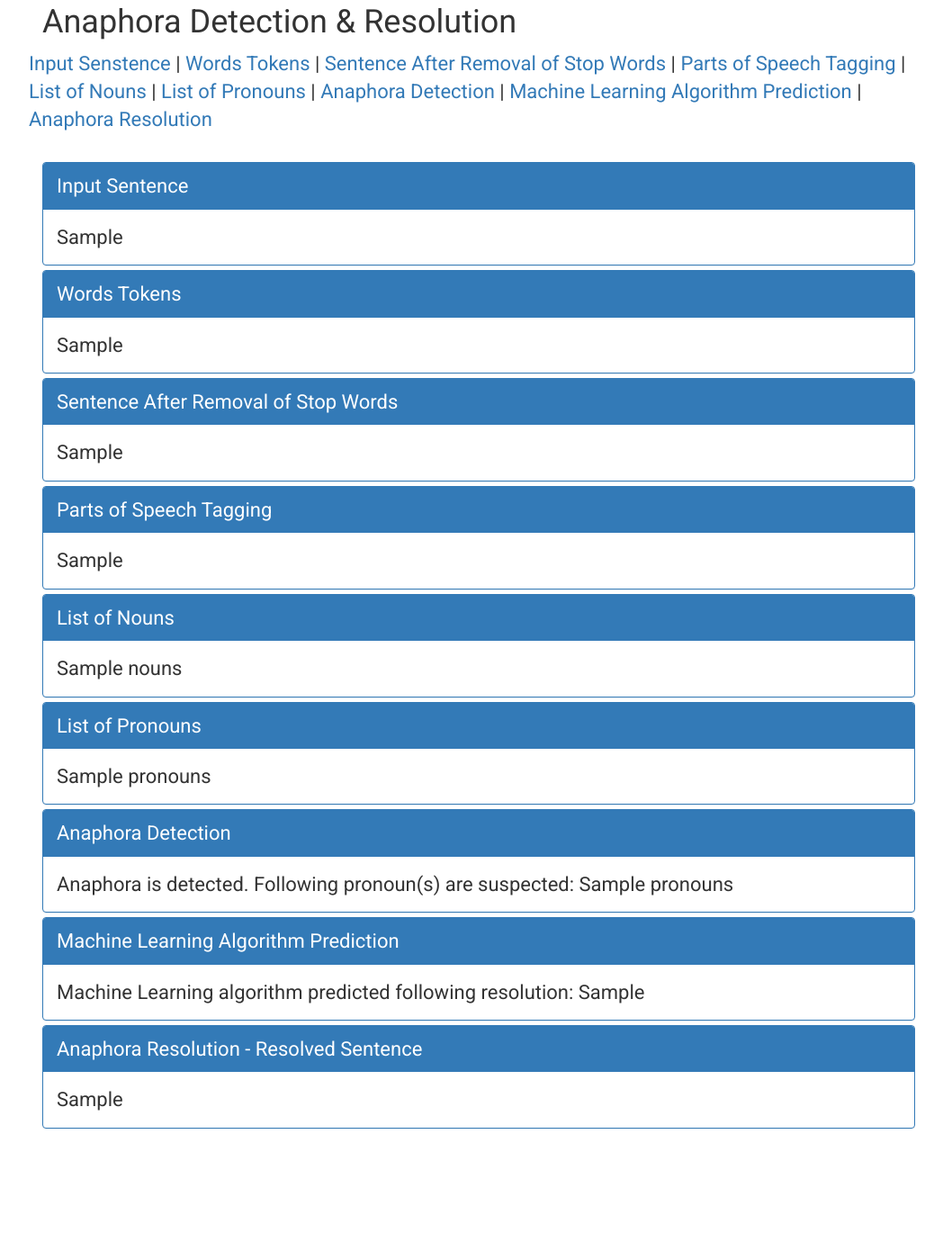
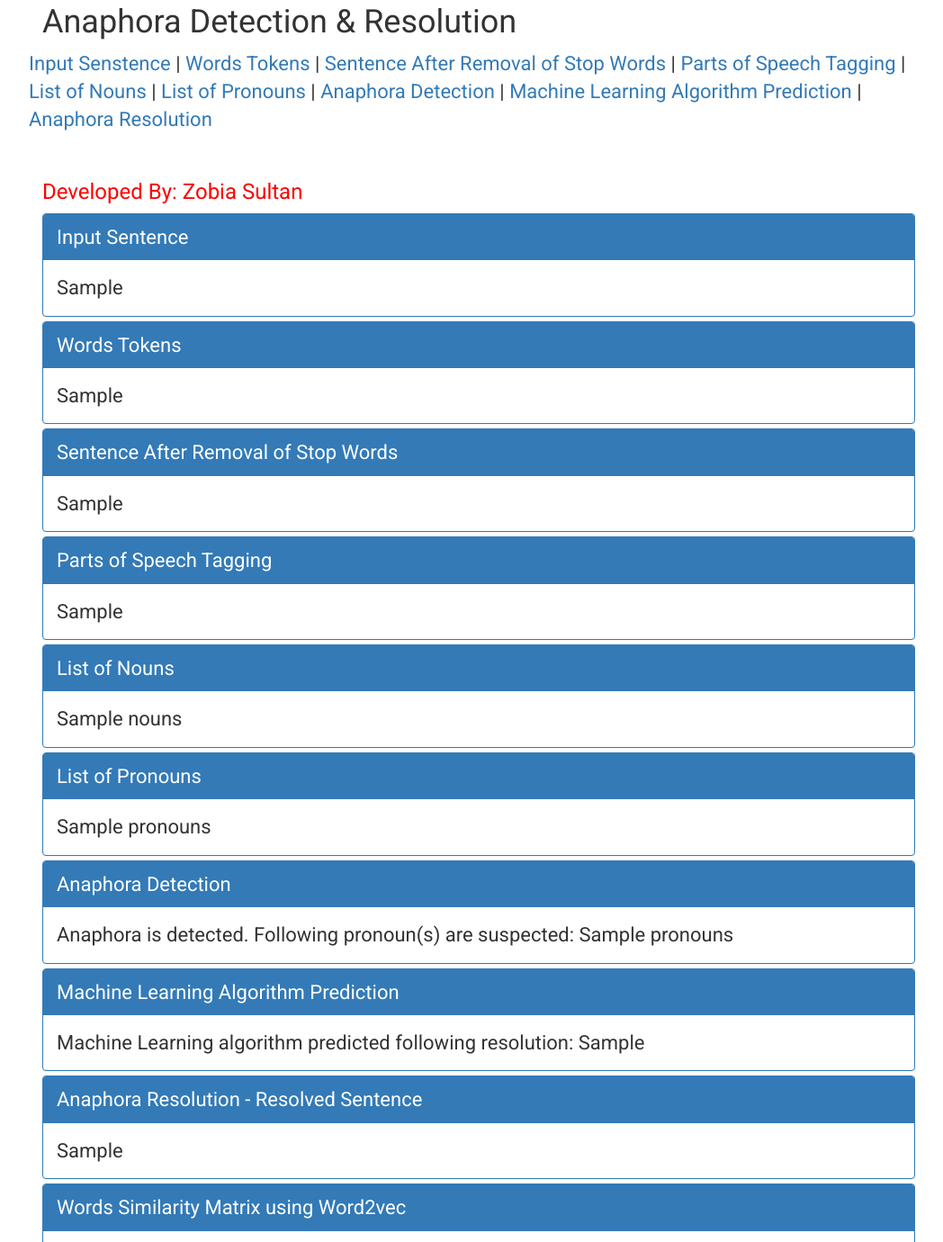
Before and after one commit to macwindow10/nlp_anaphora_detection_and_resolution, a Flask app: template templates/index.html in a window 1280 px wide. Shown: the part 15-1395 px from the top of the page at 90% size, without its empty margins (108-1156 px from the left). Before the commit the page ends 1269 px from the top, so only its background shows below. Run offline with Flask 3, Linux system fonts and the light colour scheme; the template is opened without the code that fills it: most values are stand-ins (such as "Sample title", 1, 10 or a date in 2020); some libraries are stand-ins or nearby versions.

Commit message:
word2vec

```diff
--- a/main.py
+++ b/main.py
@@ -3,10 +3,25 @@ from nltk.corpus import stopwords
 from nltk.tokenize import word_tokenize
 from sklearn.feature_extraction.text import CountVectorizer
 from sklearn.linear_model import LogisticRegression
+import numpy as np
+import matplotlib.pyplot as plt
+import seaborn as sns
+import pandas as pd
+import pprint
+from gensim import models
 
 nltk.download('stopwords')
 nltk.download('punkt')
 nltk.download('averaged_perceptron_tagger')
+
+# load w2v from pre-built Google data
+w2v = models.word2vec.Word2Vec()
+# download bin.gz from: https://code.google.com/archive/p/word2vec/
+w2v = models.KeyedVectors.load_word2vec_format(
+    "D:\\pythonprojects\\GoogleNews-vectors-negative300\\GoogleNews-vectors-negative300.bin",
+    binary=True)
+w2v_vocab = set(w2v.index_to_key)
+print("Loaded {} words in vocabulary".format(len(w2v_vocab)))
 
 
 def remove_stop_words(word_tokens, stop_words):
@@ -16,6 +31,31 @@ def remove_stop_words(word_tokens, stop_words):
             filtered_sentence.append(w)
     return filtered_sentence
 
+
+def words_similarity_matrix(nouns):
+    words = ["Coca_Cola", "Pepsi", "pepsi", "cola", "Microsoft", "Samsung", "Apple", "Google"]
+    words = nouns
+    similarities = np.zeros((len(words), len(words)), dtype=np.float_)
+    for idx1, word1 in enumerate(words):
+        for idx2, word2 in enumerate(words):
+            # note KeyError is possible if word doesn't exist
+            sim = w2v.similarity(word1, word2)
+            similarities[idx1, idx2] = sim
+
+    df = pd.DataFrame.from_records(similarities, columns=words)
+    df.index = words
+
+    f, ax = plt.subplots(1, 1, figsize=(10, 6))
+    cmap = plt.cm.Blues
+    mask = np.zeros_like(df)
+    mask[np.triu_indices_from(mask)] = True
+    sns.heatmap(df, cmap=cmap, mask=mask, square=True, ax=ax)
+    _ = plt.yticks(rotation=90)
+    plt.xlabel('Words')
+    _ = plt.xticks(rotation=45)
+    _ = plt.title("Similarities between words")
+    plt.show()
+    return f
 '''
 if __name__ == '__main__':
     example_1 = "The system must provide a user-friendly interface for creating and editing documents. Users should " \
--- a/templates/index.html
+++ b/templates/index.html
@@ -31,6 +31,7 @@
         <a href="#">Anaphora Resolution</a>
     </div>
     <br />
+    <h3 style="color: red">Developed By: Zobia Sultan</h3>
     <div class="panel-group">
         <div class="panel panel-primary">
             <div class="panel-heading">Input Sentence</div>
@@ -74,6 +75,12 @@
                 {{resolved_sentence}}
             </div>
         </div>
+        <div class="panel panel-primary">
+            <div class="panel-heading">Words Similarity Matrix using Word2vec</div>
+            <div class="panel-body">
+                <img src="/plot_words_similarity_matrix.png" alt="words similarity matrix">
+            </div>
+        </div>
     </div>
     <br>
     {% for error in errors %}
--- a/webserver.py
+++ b/webserver.py
@@ -1,10 +1,14 @@
-from flask import Flask, render_template
+import io
+import random
+from flask import Flask, render_template, Response
 import nltk
 from nltk.corpus import stopwords
 from nltk.tokenize import word_tokenize
 from sklearn.feature_extraction.text import CountVectorizer
 from sklearn.linear_model import LogisticRegression
-from main import remove_stop_words
+from main import remove_stop_words, words_similarity_matrix
+from matplotlib.backends.backend_agg import FigureCanvasAgg as FigureCanvas
+from matplotlib.figure import Figure
 
 nltk.download('stopwords')
 nltk.download('punkt')
@@ -104,6 +108,24 @@ def index():
                            resolved_sentence=resolved_sentence)
 
 
+@app.route('/plot_words_similarity_matrix.png')
+def plot_words_similarity_matrix_png():
+    # fig = create_figure()
+    fig = words_similarity_matrix(["Coca_Cola", "Pepsi", "pepsi", "cola", "Microsoft"])
+    output = io.BytesIO()
+    FigureCanvas(fig).print_png(output)
+    return Response(output.getvalue(), mimetype='image/png')
+
+
+def create_figure():
+    fig = Figure()
+    axis = fig.add_subplot(1, 1, 1)
+    xs = range(100)
+    ys = [random.randint(1, 50) for x in xs]
+    axis.plot(xs, ys)
+    return fig
+
+
 # main driver function
 if __name__ == '__main__':
     # run() method of Flask class runs the application
```
